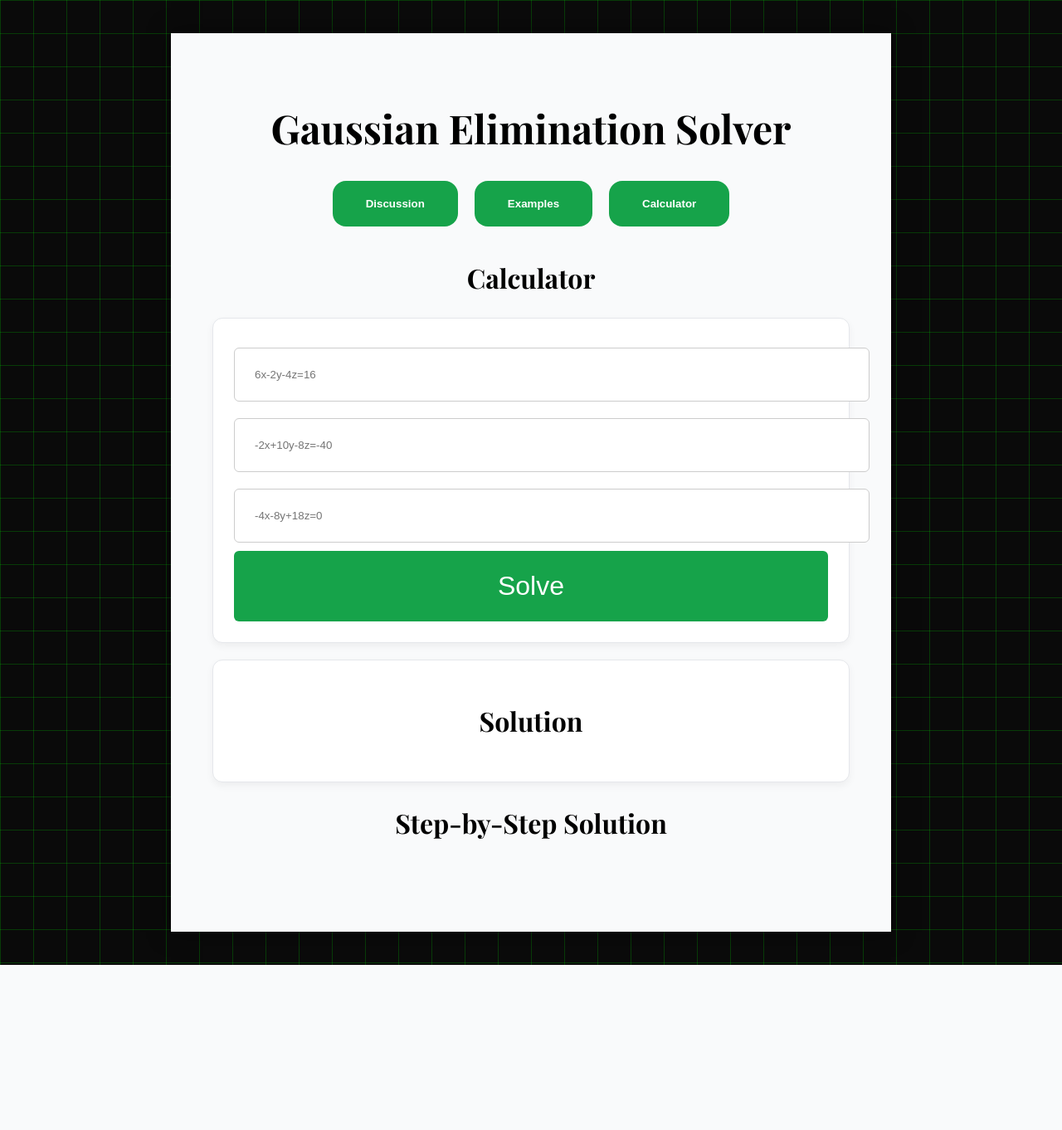
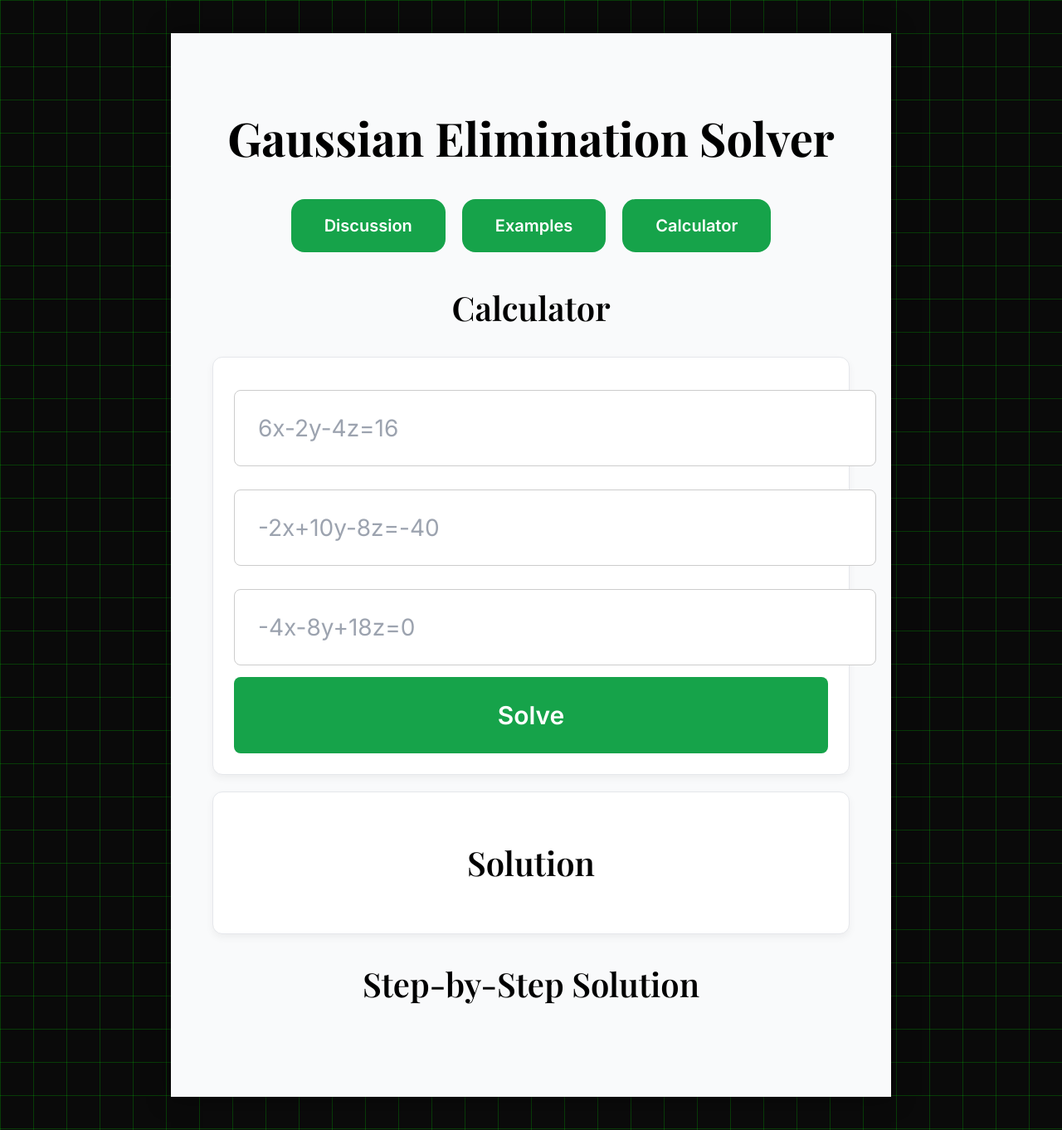
Before and after one commit to sealbooper/gaussian-elimination-project, a Flask app: page / in a window 1280 px wide. Shown: the whole page at 83% size. Before the commit the page ends 1163 px from the top, so only its background shows below. Run offline with Flask 3, Linux system fonts and the light colour scheme.

Commit message:
ui_polish1.4

```diff
--- a/templates/index.html
+++ b/templates/index.html
@@ -15,7 +15,7 @@ html {
     scroll-behavior: smooth;
 }
 
-/*Matrix pattern */
+/* Background */
 body {
     margin: 0;
     font-family: 'Inter', sans-serif;
@@ -41,7 +41,7 @@ body {
     box-shadow: 0 0 25px rgba(0,0,0,0.5);
 }
 
-/* 🧭 Navigation */
+/* Navigation */
 .nav {
     display: flex;
     justify-content: center;
@@ -56,6 +56,8 @@ body {
     padding: 20px 40px;
     border-radius: 16px;
     font-weight: bold;
+    font-size: 20px;
+    font-family: 'Inter', sans-serif;
     cursor: pointer;
 }
 
@@ -63,12 +65,12 @@ body {
     background: #15803d;
 }
 
-/* 🧱 Sections */
+/* Sections */
 .section {
     margin-bottom: 60px;
 }
 
-/* 🧾 CARD STYLE */
+/* Cards */
 .card {
     background: white;
     border-radius: 12px;
@@ -86,13 +88,16 @@ h1, h2 {
 }
 
 h1 {
-    font-size: 48px;
+    font-size: 56px;
+    font-weight: 700;
 }
 
 h2 {
-    font-size: 32px;
+    font-size: 40px;
+    font-weight: 600;
 }
 
+/* KEEP your large body text */
 p {
     font-size: 32px;
     color: #374151;
@@ -102,28 +107,41 @@ p {
 /* Inputs */
 input {
     width: 100%;
-    padding: 24px;
-    margin: 10px 0;
-    border-radius: 6px;
+    padding: 28px;
+    margin: 14px 0;
+    border-radius: 8px;
     border: 1px solid #ccc;
+
+    font-family: 'Inter', sans-serif;
+    font-size: 28px;
 }
 
-/* Button */
+/* Placeholder */
+input::placeholder {
+    font-size: 28px;
+    color: #9ca3af;
+}
+
+/* Solve button */
 button[type="submit"] {
     width: 100%;
-    padding: 24px;
+    padding: 28px;
     background: #16a34a;
     color: white;
     border: none;
-    border-radius: 6px;
-    font-size: 32px;
+    border-radius: 8px;
+
+    font-family: 'Inter', sans-serif;
+    font-size: 30px;
+    font-weight: 600;
     cursor: pointer;
 }
 
 /* Step display */
 pre {
     text-align: center;
-    font-size: 32px;
+    font-size: 28px;
+    font-family: 'Inter', monospace;
 }
 
 /* Hide sections */
@@ -146,7 +164,7 @@ pre {
     <button onclick="showSection('calculator')">Calculator</button>
 </div>
 
-<!-- 🔹 Calculator -->
+<!-- Calculator -->
 <div class="section content-section" id="calculator">
     <h2>Calculator</h2>
 
@@ -190,7 +208,7 @@ pre {
     {% endif %}
 </div>
 
-<!-- 🔹 Discussion -->
+<!-- Discussion -->
 <div class="section content-section" id="discussion">
     <h2>What is Gaussian Elimination?</h2>
 
@@ -202,7 +220,7 @@ pre {
     </div>
 </div>
 
-<!-- 🔹 Examples -->
+<!-- Examples -->
 <div class="section content-section" id="examples">
     <h2>Example</h2>
 
```
